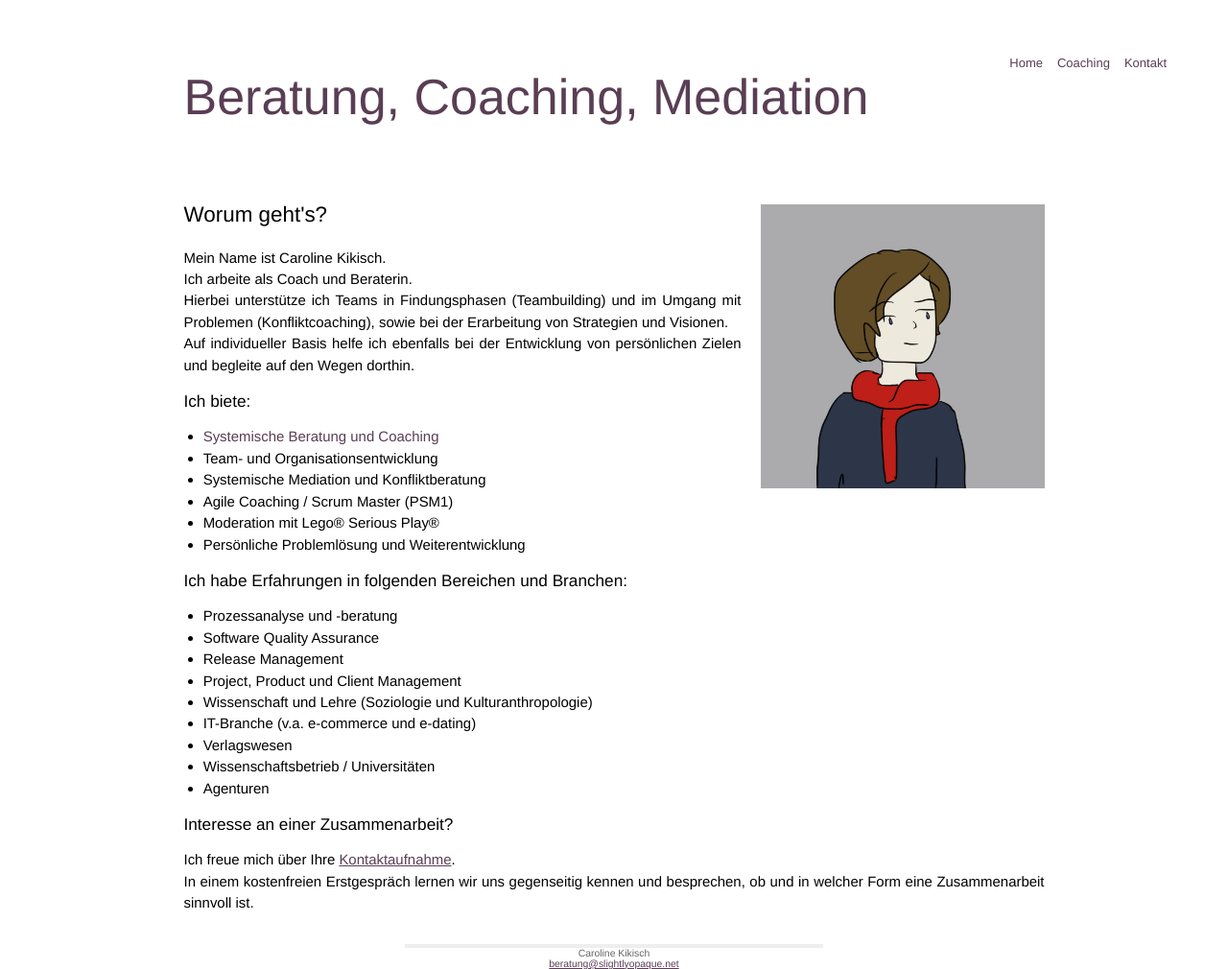
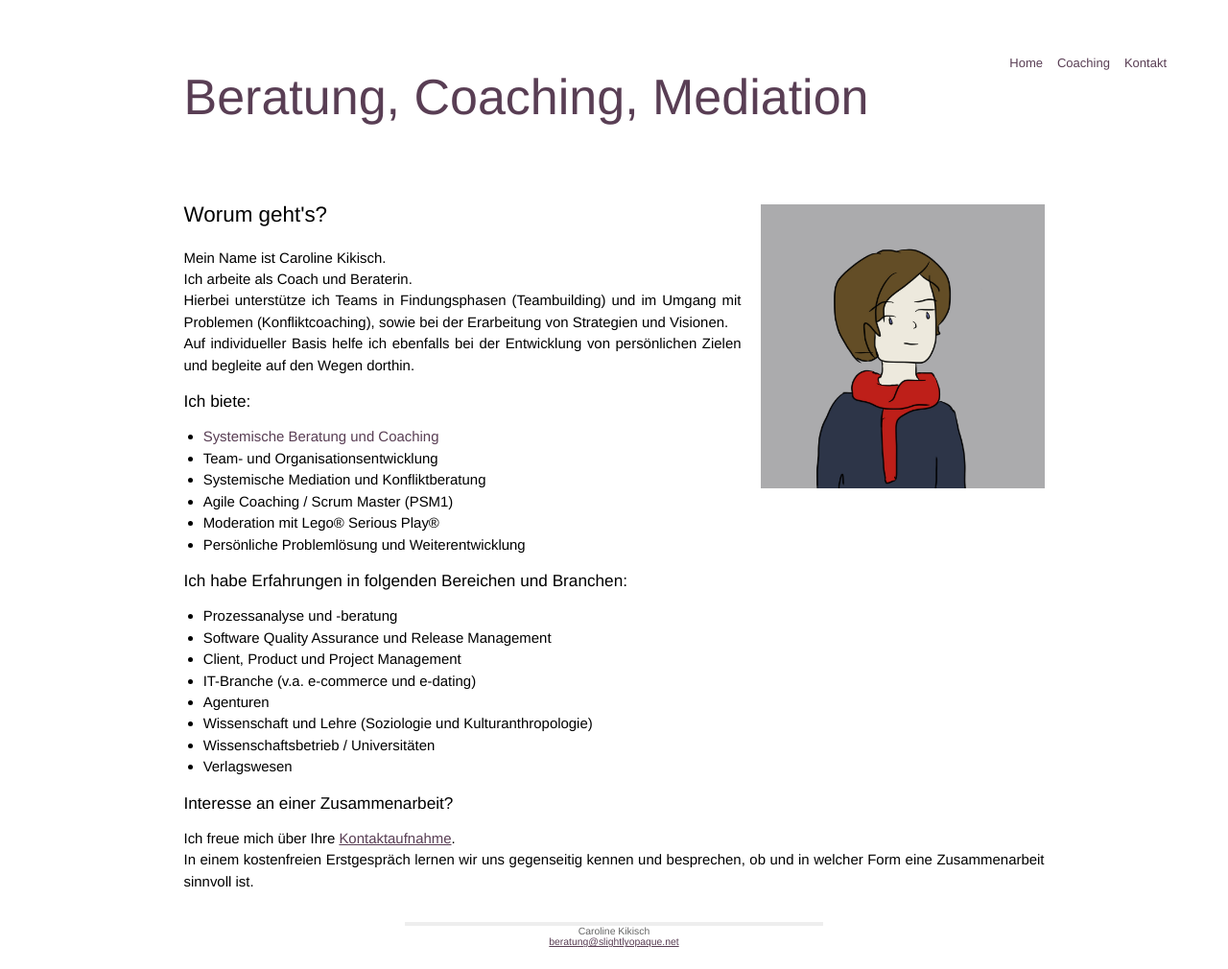
Before and after one commit to slightlyopaque/slightlyopaque_old.github.io, a Jekyll site: the page built from index.html, in a window 1280 px wide. Shown: the whole page at 96% size. Built offline with Jekyll 4.4.1, drawn with Linux system fonts in a browser that asks for light colours; after the commit the page ends 987 px from its top, so only the background shows below that; some of the changed lines change nothing that is shown.

Commit message:
changes in layout and meta stuff

```diff
--- a/_layouts/default.html
+++ b/_layouts/default.html
@@ -5,14 +5,14 @@
         <meta http-equiv="X-UA-Compatible" content="IE=edge,chrome=1">
         <title>{{ page.title }}</title>
         <meta name="viewport" content="width=device-width">
-        <meta name="keywords" content="Systemische Beratung, Coaching, Supervision, Systemisches, Organisationsentwicklung, Retrospektiven, Agile, Teams, Teambuilding, Lego Serious Play, Hamburg">
-        <meta name="description" content="Menschen sind soziale Wesen, die in ständigen Austausch und Wechselwirkungen mit ihrer Umwelt stehen. Dementsprechend erfordert unser Denken und Handeln Achtsamkeit und Sensibilität für die Auswirkungen auf die uns umgebenden Systeme und Strukturen.">
+        <meta name="keywords" content="Systemische Beratung, Coaching, Supervision, Systemisches, Organisationsentwicklung, Retrospektiven, Agile, Teams, Teambuilding, Lego Serious Play, Hamburg, Mediation, Konfliktberatung, Veränderung">
+        <meta name="description" content="Menschen sind soziale Wesen, die in ständigem Austausch und Wechselwirkungen mit ihrer Umwelt stehen. Dementsprechend erfordert unser Denken und Handeln Achtsamkeit und Sensibilität für die Auswirkungen auf die uns umgebenden Systeme und Strukturen.">
 
-    <meta property="og:title" content="Coaching Beratung" >
-    <meta property="og:site_name" content="Coaching Beratung" >
-    <meta property="og:description" content="Menschen sind soziale Wesen, die in ständigen Austausch und Wechselwirkungen mit ihrer Umwelt stehen. Dementsprechend erfordert unser Denken und Handeln Achtsamkeit und Sensibilität für die Auswirkungen auf die uns umgebenden Systeme und Strukturen.">
+    <meta property="og:title" content="Coaching Beratung Hamburg" >
+    <meta property="og:site_name" content="http://www.slightlyopaque.net" >
+    <meta property="og:description" content="Menschen sind soziale Wesen, die in ständigem Austausch und Wechselwirkungen mit ihrer Umwelt stehen. Dementsprechend erfordert unser Denken und Handeln Achtsamkeit und Sensibilität für die Auswirkungen auf die uns umgebenden Systeme und Strukturen.">
 	<meta property="og:url" content="http://slightlyopaque.net/" >
-        <meta property="og:image" content="???">
+        <meta property="og:image" content="http://www.slightlyopaque.net/images/me_profile_IMG_20170216_PB.jpg">
 
       <!-- <meta name="viewport" content="width=device-width, initial-scale=1.0">-->
 
--- a/index.html
+++ b/index.html
@@ -30,14 +30,13 @@ Auf individueller Basis helfe ich ebenfalls bei der Entwicklung von persönliche
 <h2>Ich habe Erfahrungen in folgenden Bereichen und Branchen:</h2>
 <ul>
     <li>Prozessanalyse und -beratung</li>
-    <li>Software Quality Assurance</li>
-    <li>Release Management</li>
-    <li>Project, Product und Client Management</li>
+    <li>Software Quality Assurance und Release Management </li>
+    <li>Client, Product und Project Management</li>
+    <li>IT-Branche (v.a. e-commerce und e-dating)</li>
+    <li>Agenturen</li>
     <li>Wissenschaft und Lehre (Soziologie und Kulturanthropologie)</li>
-    <li>IT-Branche (v.a. e-commerce und e-dating)</li>
+    <li>Wissenschaftsbetrieb / Universitäten</li>
     <li>Verlagswesen</li>
-    <li>Wissenschaftsbetrieb / Universitäten</li>
-    <li>Agenturen</li>
 </ul>
 
 
```
Also changed, not shown: images/me_profile_IMG_20170216_PB.jpg (added).
